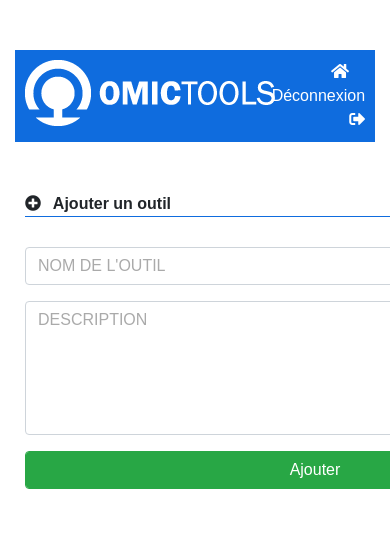
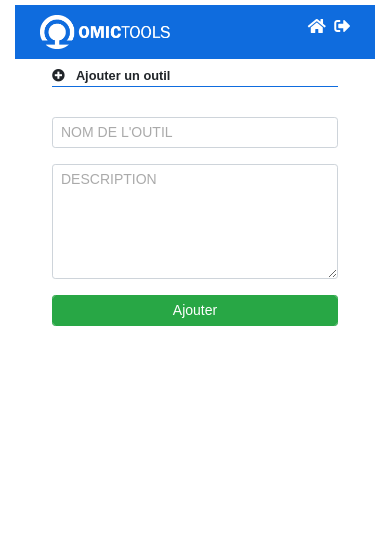
Before and after one commit to doomxl/omictools, a PHP site: page /addtool.php in a window 390 px wide; the page is wider, and only the part inside the window is pictured. Shown: the top 544 px of that part. Run offline with PHP 8.4, Linux system fonts and the light colour scheme; the visitor is signed in with stand-in values (Sample User, id 1); some libraries are stand-ins or nearby versions.

Commit message:
commit responsive display

```diff
--- a/addtool.php
+++ b/addtool.php
@@ -24,11 +24,23 @@
 			<div class="container">
 			<!-- Header -->
 			<div id="header" class="col-12">
-				<div class="row">
-					<div class="col-8"><img src="images/logo-white-medium.png" alt="OMICtools logo"></div>
-					<div class="col-4 sign-out-link">
-						<a href="accueil.php"><i class="fas fa-home mr-3"></i></a>
-						<a href="accueil.php?action=signout">Déconnexion <i class="fas fa-sign-out-alt"></i></a>
+				<div class="col-12 d-none d-sm-block">
+					<div class="row">
+						<div class="col-8"><img src="images/logo-white-medium.png" alt="OMICtools logo"></div>
+						<div class="col-4 sign-out-link">
+							<a href="accueil.php"><i class="fas fa-home mr-3"></i></a>
+							<a href="accueil.php?action=signout">Déconnexion <i class="fas fa-sign-out-alt"></i></a>
+						</div>
+					</div>
+				</div>
+
+				<div class="col-12 d-block d-sm-none">
+					<div class="row">
+						<div class="col-8"><img src="images/logo-white-medium.png" alt="OMICtools logo"></div>
+						<div class="col-4 sign-out-link">
+							<a href="accueil.php"><i class="fas fa-home mr-1"></i></a>
+							<a href="accueil.php?action=signout"><i class="fas fa-sign-out-alt"></i></a>
+						</div>
 					</div>
 				</div>
 			</div>
@@ -41,17 +53,17 @@
 							<section>
 								<div class="form-row">
 									<div class="form-group col-12">
-										<input type="text" class="form-control" id="name" name="name" placeholder="NOM DE L'OUTIL">
+										<input type="text" class="form-control form-control-sm" id="name" name="name" placeholder="NOM DE L'OUTIL">
 									</div>
 								</div>
 								<div class="form-row">
 									<div class="form-group col-12">
-										<textarea placeholder="DESCRIPTION" class="form-control" id="description" name="description" rows="5" ></textarea>
+										<textarea placeholder="DESCRIPTION" class="form-control form-control-sm" id="description" name="description" rows="5" ></textarea>
 									</div>
 								</div>
 								<div class="form-row">
 									<div class="form-group col-12">
-										<button type="submit" class="form-control btn btn-success">Ajouter</button>
+										<button type="submit" class="form-control btn btn-success form-control-sm btn-sm">Ajouter</button>
 									</div>
 								</div>
 							</section>
--- a/css/main.css
+++ b/css/main.css
@@ -1,9 +1,5 @@
 html, body {
 	font-family: Arial;
-}
-
-#page-wrapper {
-	padding-top: 50px;
 }
 
 #auth-layer, #home-layer, #profil-layer, #list-layer {
@@ -12,18 +8,16 @@ html, body {
 	padding: 10px;
 }
 
+#page-wrapper, #profil-layer, #list-layer, #home-layer   {
+	padding-top: 50px;
+}
+
 #profil-layer {
-	padding-top: 50px;
 	width: 600px;
 }
 
 #list-layer {
-	padding-top: 50px;
 	width: 700px;
-}
-
-#home-layer {
-	padding-top: 50px;
 }
 
 .page-title {
@@ -49,6 +43,7 @@ html, body {
 
 .sign-out-link{
 	text-align: right;
+	vertical-align: middle;
 }
 
 .sign-out-link a{
@@ -92,13 +87,57 @@ html, body {
 	color: #666;
 }
 
-
 .validation {
 	color: red;
 	font-style: italic;
 	font-size: 0.7em;
 }
 
+@media screen and (max-width: 390px) {
+
+	#page-wrapper, #profil-layer, #list-layer, #home-layer   {
+		padding-top: 5px;
+	}
+
+	#logo img, #header .row img {
+		width: 130px;
+		height: auto;
+	}
+
+	#auth-layer, #home-layer, #profil-layer, #list-layer {
+		width: 300px;
+		margin: 0 auto;
+		padding: 7px;
+	}
+
+	.profil-container {
+		font-size: 0.8em;
+	}
+
+	.page-title {
+		font-size: 0.8em;
+		font-weight: bold;
+		border-bottom:1px solid #0f6cde;
+	}
+
+	.home-container {
+		padding: 30px 100px 0 10px;
+	}
+
+	.header-member, .header-not-member {
+		padding-top: 5px;
+		font-size: 0.8em;
+		font-weight: bold;
+		color: #666;
+	}
+
+	.list-container {
+		padding-top: 30px;
+		font-size: 0.9em;
+	}
+}
+
+/* placeholder color */
 form .form-control::-webkit-input-placeholder { /* WebKit, Blink, Edge */
     color:    #aaa;
 }
```
Also changed, not shown: accueil.php (+12 -2 lines), index.php (+4 -4 lines), inscription.php (+7 -8 lines), list_outil.php (+33 -8 lines), profil.php (+19 -12 lines).
